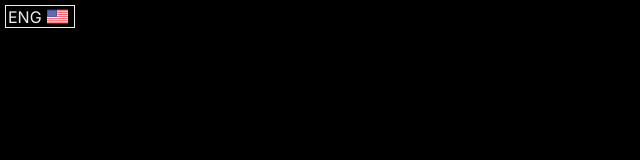
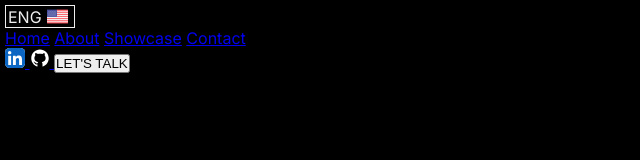
Before and after one commit to LucasDaSilva96/Personal-Portfolio, a website built with webpack: page template.html in a window 1280 px wide. Shown: the whole page, without its empty margins (0-640 px from the left). Built offline with nearby package versions, Linux system fonts and the light colour scheme; a web font is replaced by a local one.

Commit message:
Finished the structure of the navbar

```diff
--- a/template.html
+++ b/template.html
@@ -47,6 +47,57 @@
           <!--  -->
         </div>
         <!-- ** -->
+        <div class="sections-container">
+          <a href="#" class="home nav">Home</a>
+          <a href="#" class="about nav">About</a>
+          <a href="#" class="showcase nav">Showcase</a>
+          <a href="#" class="contact nav">Contact</a>
+        </div>
+        <!-- ** -->
+        <div class="contact-nav-container">
+          <a href="#" class="github-icon"
+            ><svg
+              xmlns="http://www.w3.org/2000/svg"
+              width="20"
+              height="20"
+              viewBox="0 0 256 256"
+              class="nav-icon"
+            >
+              <g fill="none">
+                <rect width="256" height="256" fill="#fff" rx="60" />
+                <rect width="256" height="256" fill="#0A66C2" rx="60" />
+                <path
+                  fill="#fff"
+                  d="M184.715 217.685h29.27a4 4 0 0 0 4-3.999l.015-61.842c0-32.323-6.965-57.168-44.738-57.168c-14.359-.534-27.9 6.868-35.207 19.228a.32.32 0 0 1-.595-.161V101.66a4 4 0 0 0-4-4h-27.777a4 4 0 0 0-4 4v112.02a4 4 0 0 0 4 4h29.268a4 4 0 0 0 4-4v-55.373c0-15.657 2.97-30.82 22.381-30.82c19.135 0 19.383 17.916 19.383 31.834v54.364a4 4 0 0 0 4 4ZM38 59.627c0 11.865 9.767 21.627 21.632 21.627c11.862-.001 21.623-9.769 21.623-21.631C81.253 47.761 71.491 38 59.628 38C47.762 38 38 47.763 38 59.627Zm6.959 158.058h29.307a4 4 0 0 0 4-4V101.66a4 4 0 0 0-4-4H44.959a4 4 0 0 0-4 4v112.025a4 4 0 0 0 4 4Z"
+                />
+              </g>
+            </svg>
+          </a>
+          <a href="#" class="linkedIn-icon"
+            ><svg
+              xmlns="http://www.w3.org/2000/svg"
+              width="20"
+              height="20"
+              viewBox="0 0 1024 1024"
+              class="nav-icon"
+            >
+              <path
+                fill="white"
+                d="M511.6 76.3C264.3 76.2 64 276.4 64 523.5C64 718.9 189.3 885 363.8 946c23.5 5.9 19.9-10.8 19.9-22.2v-77.5c-135.7 15.9-141.2-73.9-150.3-88.9C215 726 171.5 718 184.5 703c30.9-15.9 62.4 4 98.9 57.9c26.4 39.1 77.9 32.5 104 26c5.7-23.5 17.9-44.5 34.7-60.8c-140.6-25.2-199.2-111-199.2-213c0-49.5 16.3-95 48.3-131.7c-20.4-60.5 1.9-112.3 4.9-120c58.1-5.2 118.5 41.6 123.2 45.3c33-8.9 70.7-13.6 112.9-13.6c42.4 0 80.2 4.9 113.5 13.9c11.3-8.6 67.3-48.8 121.3-43.9c2.9 7.7 24.7 58.3 5.5 118c32.4 36.8 48.9 82.7 48.9 132.3c0 102.2-59 188.1-200 212.9a127.5 127.5 0 0 1 38.1 91v112.5c.8 9 0 17.9 15 17.9c177.1-59.7 304.6-227 304.6-424.1c0-247.2-200.4-447.3-447.5-447.3z"
+              />
+            </svg>
+          </a>
+          <button class="lets-talk-btn">LET'S TALK</button>
+        </div>
+        <!-- ** -->
+        <div class="three col">
+          <div class="hamburger" id="hamburger-6">
+            <span class="line"></span>
+            <span class="line"></span>
+            <span class="line"></span>
+          </div>
+        </div>
+        <!-- ** -->
       </nav>
     </header>
   </body>
```
